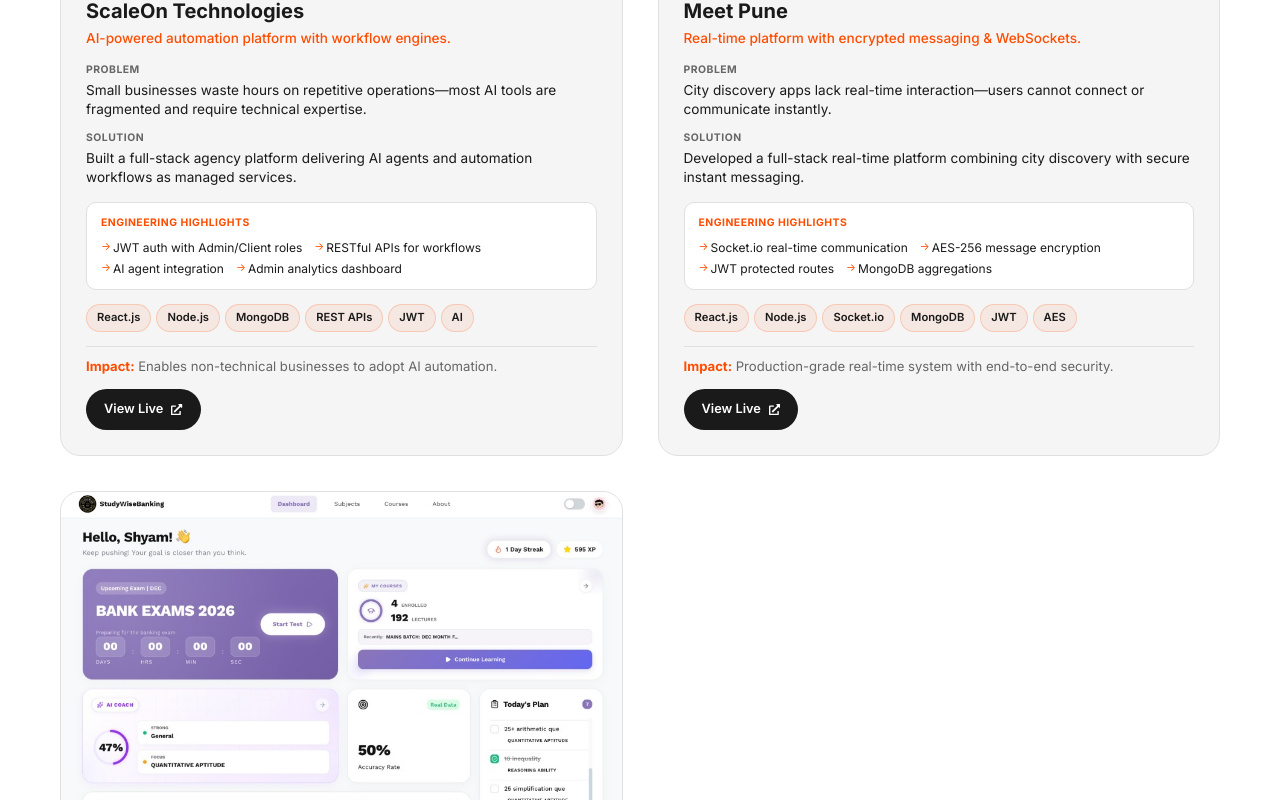
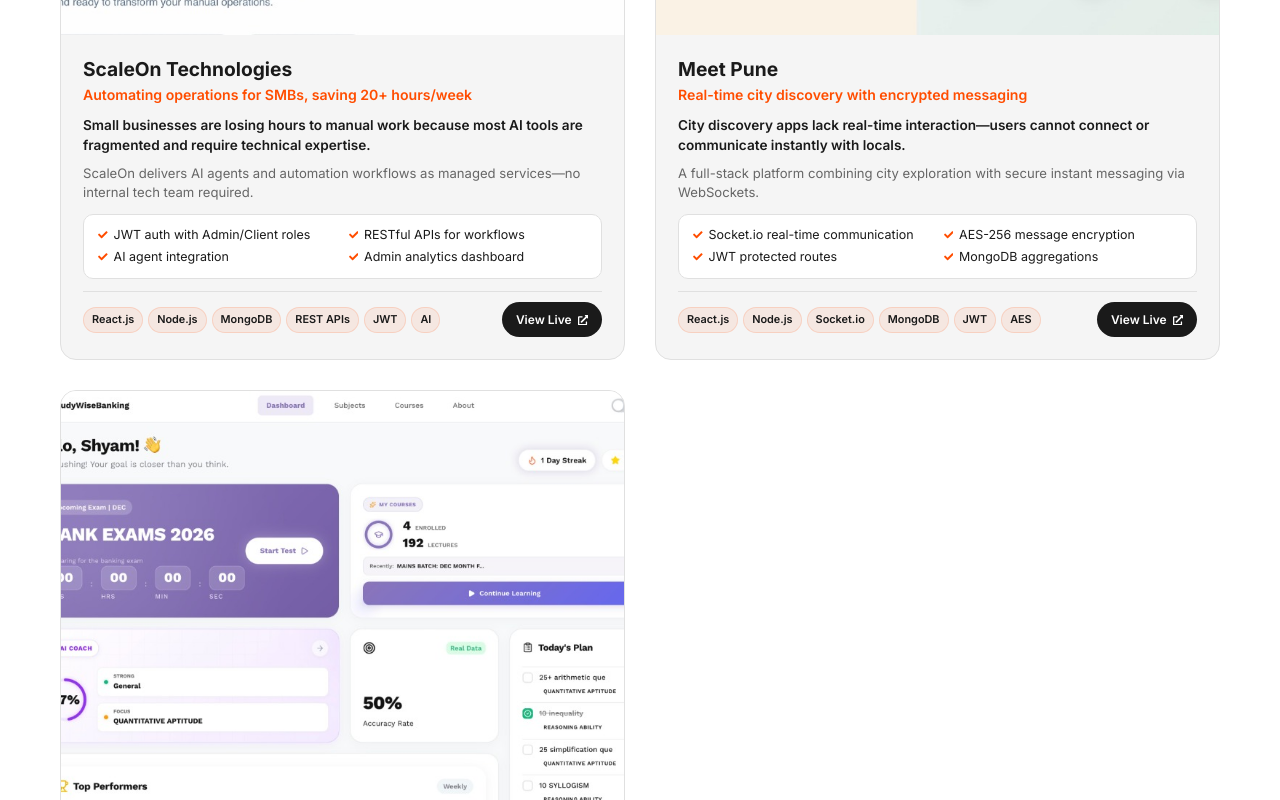
Before and after one commit to ShyamCoder2024/Portfolio, a React (Vite) app: page / in a window 1280 px wide. Shown: the part 3140-3940 px from the top of the page. Built offline with nearby package versions, Linux system fonts and the light colour scheme.

Commit message:
Redesign projects: 50/50 ratio, narrative flow, checkmarks

```diff
--- a/src/components/Projects.css
+++ b/src/components/Projects.css
@@ -5,7 +5,7 @@
 /* Header Section */
 .projects-header {
     text-align: center;
-    margin-bottom: 60px;
+    margin-bottom: 50px;
 }
 
 .projects-title {
@@ -45,17 +45,17 @@
     margin: 1.5rem auto 0;
 }
 
-/* Grid Layout - 2 columns on desktop */
+/* Grid Layout */
 .projects-grid {
     display: grid;
     grid-template-columns: repeat(2, 1fr);
-    gap: 35px;
+    gap: 30px;
 }
 
-/* Card Styles */
+/* Card Styles - 50/50 ratio */
 .project-card {
     background: var(--card-bg);
-    border-radius: 20px;
+    border-radius: 16px;
     overflow: hidden;
     border: 1px solid var(--border-color);
     transition: all 0.4s ease;
@@ -66,14 +66,14 @@
 .project-card:hover {
     box-shadow: 0 15px 40px rgba(0, 0, 0, 0.1);
     border-color: var(--accent-color);
-    transform: translateY(-5px);
+    transform: translateY(-4px);
 }
 
-/* Image Container */
+/* Image Container - 50% visual weight */
 .project-image {
     position: relative;
     overflow: hidden;
-    aspect-ratio: 16/10;
+    aspect-ratio: 4/3;
 }
 
 .project-image img {
@@ -87,24 +87,23 @@
     transform: scale(1.03);
 }
 
-/* Card Content */
+/* Card Content - Compact */
 .project-content {
-    padding: 25px;
+    padding: 22px;
     display: flex;
     flex-direction: column;
-    gap: 14px;
-    flex: 1;
+    gap: 12px;
 }
 
-/* Project Header */
+/* Project Header - Impact as Hero */
 .project-header {
     display: flex;
     flex-direction: column;
-    gap: 5px;
+    gap: 4px;
 }
 
 .project-name {
-    font-size: 1.25rem;
+    font-size: 1.2rem;
     font-weight: 700;
     color: var(--text-color);
     margin: 0;
@@ -112,43 +111,37 @@
     letter-spacing: normal;
 }
 
-.project-hook {
-    font-size: 0.85rem;
+.project-impact {
+    font-size: 0.88rem;
     color: var(--accent-color);
-    font-weight: 500;
+    font-weight: 600;
     margin: 0;
-    line-height: 1.4;
+    line-height: 1.3;
 }
 
-/* Story Section - Compact */
-.project-story {
+/* Narrative - No Labels */
+.project-narrative {
     display: flex;
     flex-direction: column;
-    gap: 10px;
+    gap: 8px;
 }
 
-.story-item {
-    display: flex;
-    flex-direction: column;
-    gap: 2px;
-}
-
-.story-label {
-    font-size: 0.65rem;
-    font-weight: 700;
-    text-transform: uppercase;
-    letter-spacing: 0.5px;
-    color: var(--text-secondary);
-}
-
-.story-item p {
+.narrative-problem {
     font-size: 0.85rem;
+    font-weight: 600;
     line-height: 1.45;
     color: var(--text-color);
     margin: 0;
 }
 
-/* Engineering Section - Compact */
+.narrative-solution {
+    font-size: 0.82rem;
+    line-height: 1.45;
+    color: var(--text-secondary);
+    margin: 0;
+}
+
+/* Engineering Section - Dark text, checkmarks */
 .engineering-section {
     background: var(--bg-color);
     padding: 12px 14px;
@@ -156,39 +149,39 @@
     border: 1px solid var(--border-color);
 }
 
-.engineering-label {
-    font-size: 0.65rem;
-    font-weight: 700;
-    text-transform: uppercase;
-    letter-spacing: 0.5px;
-    color: var(--accent-color);
-    display: block;
-    margin-bottom: 8px;
-}
-
 .engineering-list {
-    display: flex;
-    flex-wrap: wrap;
-    gap: 5px 12px;
+    display: grid;
+    grid-template-columns: 1fr 1fr;
+    gap: 6px 12px;
     list-style: none;
     padding: 0;
     margin: 0;
 }
 
 .engineering-list li {
-    font-size: 0.75rem;
+    font-size: 0.78rem;
     color: var(--text-color);
-    padding-left: 12px;
-    position: relative;
+    display: flex;
+    align-items: flex-start;
+    gap: 6px;
     line-height: 1.35;
 }
 
-.engineering-list li::before {
-    content: '→';
-    position: absolute;
-    left: 0;
+.check-icon {
     color: var(--accent-color);
-    font-size: 0.65rem;
+    font-size: 0.6rem;
+    margin-top: 3px;
+    flex-shrink: 0;
+}
+
+/* Footer - Tags + Button */
+.project-footer {
+    display: flex;
+    align-items: center;
+    justify-content: space-between;
+    gap: 12px;
+    padding-top: 10px;
+    border-top: 1px solid var(--border-color);
 }
 
 /* Tech Tags */
@@ -196,62 +189,49 @@
     display: flex;
     flex-wrap: wrap;
     gap: 5px;
+    flex: 1;
 }
 
 .tech-tag {
-    font-size: 0.7rem;
+    font-size: 0.68rem;
     font-weight: 600;
     color: var(--text-color);
     background: rgba(255, 77, 0, 0.08);
-    padding: 4px 10px;
-    border-radius: 20px;
-    border: 1px solid rgba(255, 77, 0, 0.2);
-}
-
-/* Impact */
-.project-impact {
-    font-size: 0.82rem;
-    line-height: 1.4;
-    color: var(--text-secondary);
-    padding-top: 10px;
-    border-top: 1px solid var(--border-color);
-}
-
-.impact-label {
-    font-weight: 700;
-    color: var(--accent-color);
+    padding: 3px 8px;
+    border-radius: 15px;
+    border: 1px solid rgba(255, 77, 0, 0.15);
 }
 
 /* View Live Button */
 .project-view-btn {
     display: inline-flex;
     align-items: center;
-    gap: 8px;
-    padding: 10px 18px;
+    gap: 6px;
+    padding: 8px 14px;
     background: var(--text-color);
     color: var(--bg-color);
-    border-radius: 25px;
-    font-size: 0.8rem;
+    border-radius: 20px;
+    font-size: 0.75rem;
     font-weight: 600;
     transition: all 0.3s ease;
-    align-self: flex-start;
-    margin-top: auto;
+    flex-shrink: 0;
+    white-space: nowrap;
 }
 
 .project-view-btn:hover {
     transform: translateY(-2px);
-    box-shadow: 0 6px 16px rgba(0, 0, 0, 0.15);
+    box-shadow: 0 5px 12px rgba(0, 0, 0, 0.15);
 }
 
 .project-view-btn svg {
-    font-size: 0.7rem;
+    font-size: 0.65rem;
 }
 
 /* CTA Button */
 .projects-cta {
     display: flex;
     justify-content: center;
-    margin-top: 60px;
+    margin-top: 50px;
 }
 
 /* Responsive - Tablet */
@@ -262,36 +242,48 @@
     }
 
     .project-content {
-        padding: 20px;
+        padding: 18px;
+    }
+
+    .engineering-list {
+        grid-template-columns: 1fr;
     }
 }
 
-/* Responsive - Mobile */
-@media (max-width: 700px) {
+/* Responsive - Mobile: Tighter spacing, next card visible */
+@media (max-width: 650px) {
     .projects-grid {
         grid-template-columns: 1fr;
-        gap: 30px;
+        gap: 20px;
     }
 
     .projects-title {
         font-size: 1.8rem;
     }
 
+    .project-image {
+        aspect-ratio: 16/10;
+    }
+
     .project-content {
-        padding: 20px;
-        gap: 12px;
+        padding: 16px;
+        gap: 10px;
     }
 
     .project-name {
-        font-size: 1.15rem;
+        font-size: 1.1rem;
     }
 
-    .project-hook {
+    .project-impact {
         font-size: 0.82rem;
     }
 
-    .story-item p {
+    .narrative-problem {
         font-size: 0.82rem;
+    }
+
+    .narrative-solution {
+        font-size: 0.78rem;
     }
 
     .engineering-section {
@@ -299,15 +291,20 @@
     }
 
     .engineering-list li {
-        font-size: 0.72rem;
+        font-size: 0.75rem;
+    }
+
+    .project-footer {
+        flex-direction: column;
+        align-items: flex-start;
+        gap: 10px;
     }
 
     .tech-tag {
-        font-size: 0.68rem;
-        padding: 3px 8px;
+        font-size: 0.65rem;
     }
 
     .projects-cta {
-        margin-top: 40px;
+        margin-top: 35px;
     }
 }
--- a/src/components/Projects.jsx
+++ b/src/components/Projects.jsx
@@ -1,7 +1,7 @@
 import React from 'react';
 // eslint-disable-next-line no-unused-vars
 import { motion } from 'framer-motion';
-import { FaExternalLinkAlt, FaArrowRight } from 'react-icons/fa';
+import { FaExternalLinkAlt, FaArrowRight, FaCheck } from 'react-icons/fa';
 import './Projects.css';
 import scaleonImage from '../assets/scaleon-project.jpg';
 import meetpuneImage from '../assets/meetpune-project.jpg';
@@ -11,9 +11,9 @@
     const projects = [
         {
             title: 'ScaleOn Technologies',
-            hook: 'AI-powered automation platform with workflow engines.',
-            problem: 'Small businesses waste hours on repetitive operations—most AI tools are fragmented and require technical expertise.',
-            solution: 'Built a full-stack agency platform delivering AI agents and automation workflows as managed services.',
+            impact: 'Automating operations for SMBs, saving 20+ hours/week',
+            narrative: 'Small businesses are losing hours to manual work because most AI tools are fragmented and require technical expertise.',
+            solution: 'ScaleOn delivers AI agents and automation workflows as managed services—no internal tech team required.',
             engineering: [
                 'JWT auth with Admin/Client roles',
                 'RESTful APIs for workflows',
@@ -21,15 +21,14 @@
                 'Admin analytics dashboard'
             ],
             tech: ['React.js', 'Node.js', 'MongoDB', 'REST APIs', 'JWT', 'AI'],
-            impact: 'Enables non-technical businesses to adopt AI automation.',
             image: scaleonImage,
             demo: 'https://scaleon-grow-build.vercel.app/'
         },
         {
             title: 'Meet Pune',
-            hook: 'Real-time platform with encrypted messaging & WebSockets.',
-            problem: 'City discovery apps lack real-time interaction—users cannot connect or communicate instantly.',
-            solution: 'Developed a full-stack real-time platform combining city discovery with secure instant messaging.',
+            impact: 'Real-time city discovery with encrypted messaging',
+            narrative: 'City discovery apps lack real-time interaction—users cannot connect or communicate instantly with locals.',
+            solution: 'A full-stack platform combining city exploration with secure instant messaging via WebSockets.',
             engineering: [
                 'Socket.io real-time communication',
                 'AES-256 message encryption',
@@ -37,15 +36,14 @@
                 'MongoDB aggregations'
             ],
             tech: ['React.js', 'Node.js', 'Socket.io', 'MongoDB', 'JWT', 'AES'],
-            impact: 'Production-grade real-time system with end-to-end security.',
             image: meetpuneImage,
             demo: 'https://chat-application-pink-three.vercel.app/login'
         },
         {
             title: 'StudyWise Banking',
-            hook: 'AI-driven LMS with personalized learning paths.',
-            problem: 'Banking exam aspirants struggle with generic content that fails to adapt to individual learning gaps.',
-            solution: 'Engineered an AI-powered LMS tracking performance and generating personalized recommendations.',
+            impact: 'AI-powered learning that adapts to each student',
+            narrative: 'Banking exam aspirants struggle with generic content that fails to identify their learning gaps.',
+            solution: 'An LMS that tracks performance, identifies weak topics, and generates personalized study recommendations.',
             engineering: [
                 'JWT User/Admin role systems',
                 'REST APIs for quiz engine',
@@ -53,7 +51,6 @@
                 'Admin student dashboard'
             ],
             tech: ['React.js', 'Node.js', 'MongoDB', 'REST APIs', 'JWT', 'AI'],
-            impact: 'Improves student retention through adaptive learning paths.',
             image: studyWiseBankingImage,
             demo: 'https://studywise-banking-site.vercel.app/login'
         }
@@ -103,37 +100,30 @@
                         <div className="project-content">
                             <div className="project-header">
                                 <h3 className="project-name">{project.title}</h3>
-                                <p className="project-hook">{project.hook}</p>
+                                <p className="project-impact">{project.impact}</p>
                             </div>
 
-                            <div className="project-story">
-                                <div className="story-item">
-                                    <span className="story-label">Problem</span>
-                                    <p>{project.problem}</p>
-                                </div>
-                                <div className="story-item">
-                                    <span className="story-label">Solution</span>
-                                    <p>{project.solution}</p>
-                                </div>
+                            <div className="project-narrative">
+                                <p className="narrative-problem">{project.narrative}</p>
+                                <p className="narrative-solution">{project.solution}</p>
                             </div>
 
                             <div className="engineering-section">
-                                <span className="engineering-label">Engineering Highlights</span>
                                 <ul className="engineering-list">
                                     {project.engineering.map((item, idx) => (
-                                        <li key={idx}>{item}</li>
+                                        <li key={idx}>
+                                            <FaCheck className="check-icon" />
+                                            {item}
+                                        </li>
                                     ))}
                                 </ul>
                             </div>
 
+                            <div className="project-footer">
                                 <div className="project-tech">
                                     {project.tech.map((t, idx) => (
                                         <span key={idx} className="tech-tag">{t}</span>
                                     ))}
-                            </div>
-
-                            <div className="project-impact">
-                                <span className="impact-label">Impact:</span> {project.impact}
                                 </div>
 
                                 {project.demo && (
@@ -147,6 +137,7 @@
                                         <FaExternalLinkAlt />
                                     </a>
                                 )}
+                            </div>
                         </div>
                     </motion.div>
                 ))}
```
Lines whose indentation alone changed are shown as unchanged.
